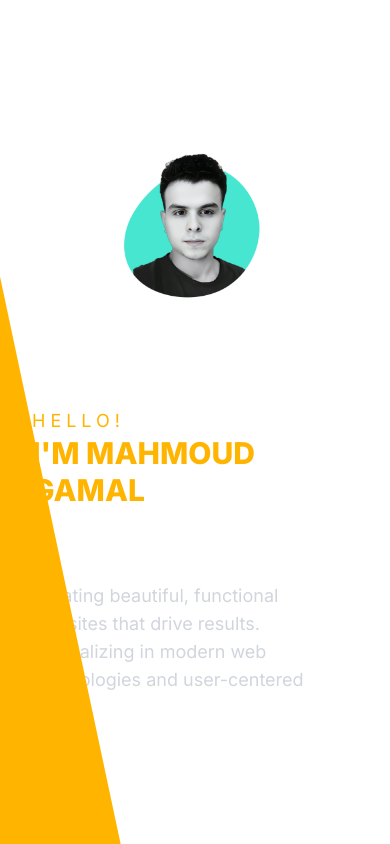
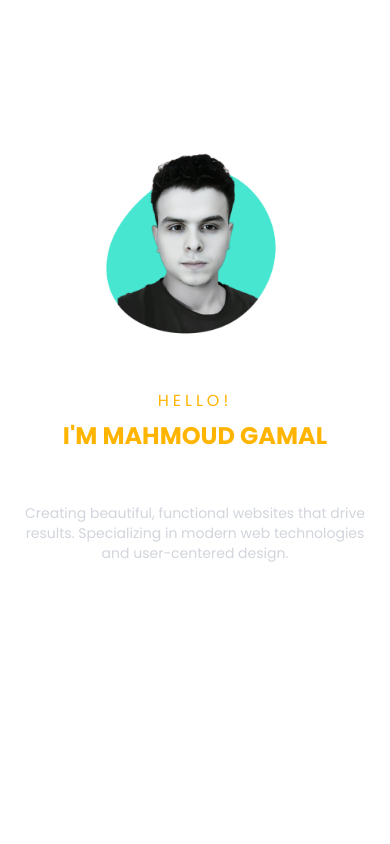
Before and after one commit to roone858/Mahmoud-Gamal---Portfolio, a Next.js app: page / in a window 390 px wide. Shown: the top 844 px of the page. Built offline with nearby package versions, Linux system fonts and the light colour scheme.

Commit message:
handle responsive in home page

```diff
--- a/src/app/globals.css
+++ b/src/app/globals.css
@@ -3,6 +3,7 @@
 :root {
   --background: #ffffff;
   --foreground: #171717;
+  --font-poppins: "Poppins", sans-serif;
 }
 
 @theme inline {
@@ -24,5 +25,5 @@
 body {
   background: var(--background);
   color: var(--foreground);
-  font-family: Arial, Helvetica, sans-serif;
+  font-family: var(--font-poppins);
 }
--- a/src/app/layout.tsx
+++ b/src/app/layout.tsx
@@ -1,33 +1,42 @@
 // src/app/(main)/layout.tsx
-import type { Metadata } from 'next'
-import { Inter } from 'next/font/google'
-import './globals.css'
-import { config } from '@fortawesome/fontawesome-svg-core'
-import '@fortawesome/fontawesome-svg-core/styles.css'
-config.autoAddCss = false
-import Navbar from '@/components/NavMenu'
-import MobileMenu from '@/components/MobileMenu'
-const inter = Inter({ subsets: ['latin'] })
+import type { Metadata } from "next";
+import "./globals.css";
+import { config } from "@fortawesome/fontawesome-svg-core";
+import "@fortawesome/fontawesome-svg-core/styles.css";
+config.autoAddCss = false;
+import Navbar from "@/components/NavMenu";
+import MobileMenu from "@/components/MobileMenu";
+import { Poppins } from "next/font/google";
+import { Suspense } from "react";
+import Loading from "./loading";
+
+const poppins = Poppins({
+  subsets: ["latin"],
+  weight: ["400", "500", "600", "700"], // You can customize the weights
+  display: "swap",
+  variable: "--font-poppins",
+});
 
 export const metadata: Metadata = {
-  title: 'Mahmoud Gamal - Portfolio',
-  description: 'Freelance Software Engineer Portfolio',
-}
+  title: "Mahmoud Gamal - Portfolio",
+  description: "Freelance Software Engineer Portfolio",
+};
 
 export default function RootLayout({
   children,
 }: {
-  children: React.ReactNode
+  children: React.ReactNode;
 }) {
   return (
     <html lang="en">
-      <body className={`${inter.className}    text-white`}>
+
+      <body className={`${poppins.variable} text-white`}>
         <Navbar />
         <main className="">
-        <MobileMenu />
-          {children}
+          <MobileMenu />
+        <Suspense fallback={<Loading />}>{children}</Suspense>
         </main>
       </body>
     </html>
-  )
+  );
 }
--- /dev/null
+++ b/src/app/loading.tsx
@@ -0,0 +1,64 @@
+// app/loading.tsx
+'use client';
+
+import { motion } from 'framer-motion';
+
+export default function Loading() {
+  return (
+    <div className="fixed inset-0 bg-gray-50/90 backdrop-blur-md z-50 flex items-center justify-center">
+      <div className="text-center space-y-8">
+        <motion.div
+          animate={{
+            rotateY: 360,
+            scale: [1, 1.1, 1]
+          }}
+          transition={{
+            duration: 2,
+            repeat: Infinity,
+            ease: "easeInOut"
+          }}
+          className="mx-auto w-24 h-24 rounded-full bg-gradient-to-br from-yellow-400 via-amber-500 to-orange-500 shadow-lg shadow-amber-100"
+        >
+          <motion.div
+            className="w-full h-full rounded-full"
+            animate={{
+              rotateX: 360,
+              rotateZ: 45
+            }}
+            transition={{
+              duration: 3,
+              repeat: Infinity,
+              ease: "linear"
+            }}
+          />
+        </motion.div>
+
+        <div className="space-y-2">
+          <motion.h3
+            initial={{ opacity: 0, y: 10 }}
+            animate={{ opacity: 1, y: 0 }}
+            transition={{ delay: 0.2 }}
+            className="text-lg font-medium text-gray-800"
+          >
+            Loading Experience
+          </motion.h3>
+          <motion.p
+            initial={{ opacity: 0 }}
+            animate={{ opacity: 0.7 }}
+            transition={{ delay: 0.4 }}
+            className="text-sm text-gray-500 max-w-xs mx-auto"
+          >
+            Crafting your perfect view
+          </motion.p>
+        </div>
+
+        <motion.div
+          initial={{ width: 0 }}
+          animate={{ width: '60%' }}
+          transition={{ duration: 2, repeat: Infinity }}
+          className="mx-auto h-1 bg-gradient-to-r from-transparent via-amber-400 to-transparent rounded-full"
+        />
+      </div>
+    </div>
+  );
+}
--- a/src/app/page.tsx
+++ b/src/app/page.tsx
@@ -12,9 +12,9 @@ const containerVariants = {
     opacity: 1,
     transition: {
       staggerChildren: 0.1,
-      delayChildren: 0.3
-    }
-  }
+      delayChildren: 0.3,
+    },
+  },
 };
 
 const itemVariants = {
@@ -22,35 +22,33 @@ const itemVariants = {
   visible: {
     y: 0,
     opacity: 1,
-    transition: { type: "spring", stiffness: 100 }
-  }
+    transition: { type: "spring", stiffness: 100 },
+  },
 };
 
 const Home = () => {
   return (
-    <section className="relative h-screen w-full ">
+    <section className="relative h-screen w-full  flex justify-center items-center  ">
       {/* Yellow background element with motion */}
+      <div className="absolute -z-20 h-full w-full overflow-hidden">
         <motion.div
-        className="h-screen w-1/4 translate-y-2.5 scale-150 -translate-x-1/2 absolute top-0 left-0 -rotate-12 bg-yellow "
+          className="h-screen w-1/4 translate-y-2.5 scale-150 -translate-x-1/5 absolute top-0 left-0 -rotate-12 bg-yellow lg:block hidden "
           initial={{ x: "-100%" }}
           animate={{ x: "-25%" }}
           transition={{ duration: 0.8, ease: "easeOut" }}
         />
-
+      </div>
       {/* Main content container with staggered animations */}
       <motion.div
-        className="container mx-auto h-[calc(100vh-73px)] flex flex-col md:flex-row items-center justify-center gap-4 md:gap-8 px-4"
+        className="container mx-auto h-[calc(100vh-73px)] flex flex-col lg:flex-row items-center justify-center gap-4 lg:gap-8 px-4"
         variants={containerVariants}
         initial="hidden"
         animate="visible"
       >
         {/* Image section with hover motion */}
+        <motion.div className="" variants={itemVariants}>
           <motion.div
-          className="w-full md:w-auto flex items-center justify-center flex-1  md:h-auto"
-          variants={itemVariants}
-        >
-          <motion.div
-            className="relative w-48 h-48 md:w-64 md:h-64 lg:w-80 lg:h-80 xl:w-96 xl:h-96"
+            className="relative w-60 h-60 lg:w-80 lg:h-80 xl:w-100 xl:h-100 2xl:w-120 2xl:h-120"
             whileHover={{ scale: 1.05 }}
             transition={{ type: "spring", stiffness: 300 }}
           >
@@ -67,11 +65,11 @@ const Home = () => {
 
         {/* Text content section with staggered text animation */}
         <motion.div
-          className="w-full md:w-auto flex flex-col items-start justify-center px-4 md:px-10 h-[40vh] md:h-auto"
+          className="w-full lg:w-auto flex flex-col items-center lg:items-start text-center lg:text-left"
           variants={containerVariants}
         >
           <motion.h3
-              className="text-lg text-yellow uppercase tracking-[5px]"
+            className="text-base sm:text-lg text-yellow uppercase tracking-[4px] sm:tracking-[5px] mb-2 sm:mb-3"
             initial={{ opacity: 0 }}
             animate={{ opacity: 1 }}
             transition={{ delay: 0.5 }}
@@ -80,17 +78,17 @@ const Home = () => {
           </motion.h3>
 
           <motion.h1
-              className="text-3xl sm:text-4xl md:text-5xl font-extrabold leading-tight"
+            className="text-2xl xs:text-3xl sm:text-4xl lg:text-5xl font-extrabold leading-tight mb-2 sm:mb-3"
             initial={{ opacity: 0, y: 20 }}
             animate={{ opacity: 1, y: 0 }}
             transition={{ delay: 0.6 }}
           >
-              <span className="text-yellow uppercase">{`I'm`}</span>{' '}
+            <span className="text-yellow uppercase">{`I'm`}</span>{" "}
             <span className="text-yellow uppercase">mahmoud gamal</span>
           </motion.h1>
 
           <motion.h2
-              className="text-3xl sm:text-4xl md:text-5xl font-extrabold text-white"
+            className="text-xl xs:text-2xl sm:text-3xl lg:text-4xl font-extrabold text-white mb-4 sm:mb-6"
             initial={{ opacity: 0, y: 20 }}
             animate={{ opacity: 1, y: 0 }}
             transition={{ delay: 0.7 }}
@@ -99,7 +97,7 @@ const Home = () => {
           </motion.h2>
 
           <motion.p
-              className="text-gray-300 text-lg max-w-lg"
+            className="text-gray-300 text-sm xs:text-base sm:text-lg max-w-lg lg:max-w-lg mb-6 sm:mb-8"
             initial={{ opacity: 0 }}
             animate={{ opacity: 1 }}
             transition={{ delay: 0.8 }}
@@ -110,11 +108,11 @@ const Home = () => {
 
           {/* Buttons with tap/hover motion */}
           <motion.div
-            className="flex flex-col sm:flex-row gap-3 sm:gap-4 mt-4 w-full"
+            className="flex flex-col lg:flex-row gap-3 lg:gap-4 mt-4 w-full"
             variants={containerVariants}
           >
             <motion.button
-              className="uppercase rounded-full px-6 py-3 sm:px-8 sm:py-4 text-sm sm:text-base bg-red text-white border-2 border-red font-poppins"
+              className="uppercase rounded-full px-6 hover:bg-yellow py-3 sm:px-8 sm:py-4 text-sm sm:text-base bg-red text-white border-2 border-red font-poppins"
               whileHover={{ scale: 1.05, y: -2, x: 2 }}
               whileTap={{ scale: 0.95 }}
               variants={itemVariants}
--- a/src/components/MobileMenu.tsx
+++ b/src/components/MobileMenu.tsx
@@ -11,6 +11,7 @@ import {
   faTimes,
 } from "@fortawesome/free-solid-svg-icons";
 import { motion, AnimatePresence } from "framer-motion";
+import Link from "next/link";
 
 const MobileMenu: React.FC = () => {
   const [isOpen, setIsOpen] = useState(false);
@@ -25,9 +26,9 @@ const MobileMenu: React.FC = () => {
     <div className="md:hidden">
       <button
         onClick={() => setIsOpen(!isOpen)}
-        className="text-white focus:outline-none"
+        className="text-white focus:outline-none absolute top-4 right-4 z-50"
       >
-        <FontAwesomeIcon icon={faBars} size="lg" />
+        <FontAwesomeIcon icon={faBars} size="2xl" />
       </button>
 
       <AnimatePresence>
@@ -46,41 +47,46 @@ const MobileMenu: React.FC = () => {
               <FontAwesomeIcon icon={faTimes} size="lg" />
             </button>
             <nav className="mt-12 space-y-4">
-              <a
-                href="#"
+              <Link
+              onClick={()=> setIsOpen(false)}
+                href="/"
                 className="flex items-center text-yellow-400 hover:text-yellow-300"
               >
                 <FontAwesomeIcon icon={faHome} className="mr-2" />
                 HOME
-              </a>
-              <a
-                href="#"
+              </Link>
+              <Link
+              onClick={()=> setIsOpen(false)}
+                href="/about"
                 className="flex items-center text-gray-300 hover:text-gray-200"
               >
                 <FontAwesomeIcon icon={faUser} className="mr-2" />
                 ABOUT
-              </a>
-              <a
-                href="#"
+              </Link>
+              <Link
+              onClick={()=> setIsOpen(false)}
+                href="/portfolio"
                 className="flex items-center text-gray-300 hover:text-gray-200"
               >
                 <FontAwesomeIcon icon={faBriefcase} className="mr-2" />
                 PORTFOLIO
-              </a>
-              <a
-                href="#"
+              </Link>
+              <Link
+              onClick={()=> setIsOpen(false)}
+                href="/contact"
                 className="flex items-center text-gray-300 hover:text-gray-200"
               >
                 <FontAwesomeIcon icon={faEnvelope} className="mr-2" />
                 CONTACT
-              </a>
-              <a
-                href="#"
+              </Link>
+              <Link
+              onClick={()=> setIsOpen(false)}
+                href="/blog"
                 className="flex items-center text-gray-300 hover:text-gray-200"
               >
                 <FontAwesomeIcon icon={faComments} className="mr-2" />
                 BLOG
-              </a>
+              </Link>
             </nav>
           </motion.div>
         )}
```
Also changed, not shown: 1 other file (tests, documents, lock files or other folders). Lines whose indentation alone changed are shown as unchanged.
